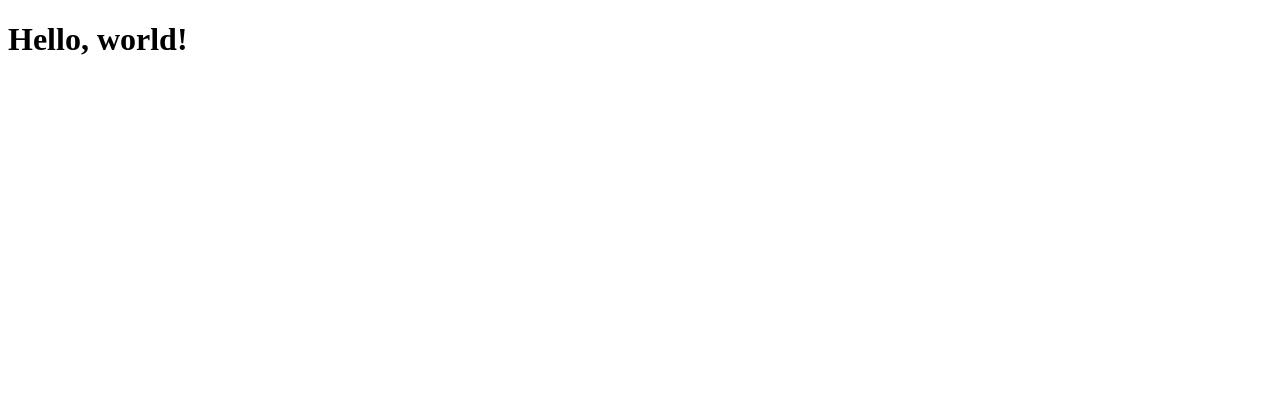
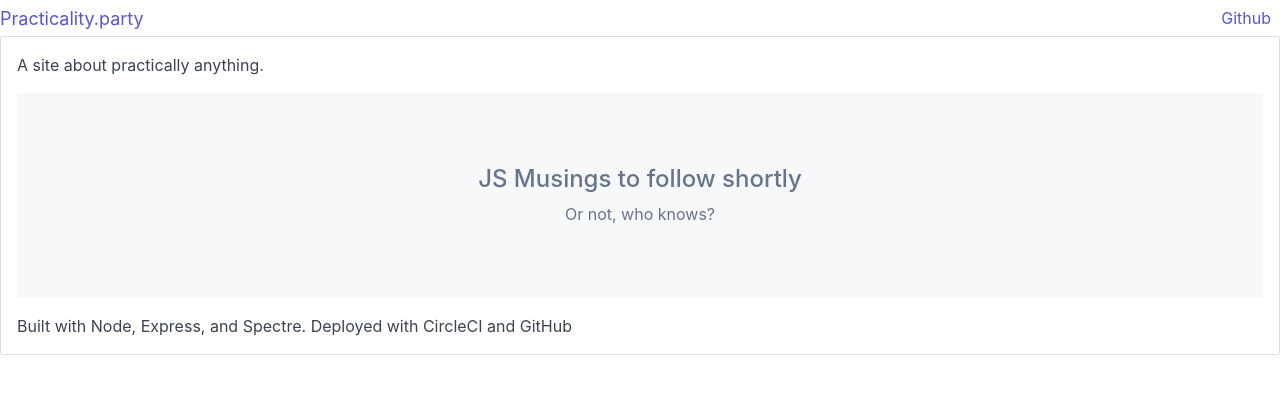
Before and after one commit to SRobotSoftware/practicality, a website: page public/index.html in a window 1280 px wide. Drawn offline with nearby package versions, Linux system fonts and the light colour scheme.

Commit message:
Update home page

```diff
--- a/public/index.html
+++ b/public/index.html
@@ -3,8 +3,30 @@
 <head>
   <meta charset="UTF-8">
   <title>Practicality.party</title>
+  <link rel="stylesheet" href="https://cdnjs.cloudflare.com/ajax/libs/spectre.css/0.2.14/spectre.min.css">
 </head>
 <body>
-  <h1>Hello, world!</h1>
+  <header class="navbar">
+    <section class="navbar-section">
+      <a href="#" class="navbar-brand mr-10">Practicality.party</a>
+    </section>
+    <section class="navbar-center">
+    </section>
+    <section class="navbar-section">
+      <a class="btn btn-link" href="https://github.com/Zmixon/practicality">Github</a>
+    </section>
+  </header>
+  <div class="panel">
+    <div class="panel-header">
+      <div class="panel-title">A site about practically anything.</div>
+    </div>
+    <div class="panel-body">
+      <div class="empty">
+        <h4 class="empty-title">JS Musings to follow shortly</h4>
+        <p class="empty-subtitle">Or not, who knows?</p>
+      </div>
+    </div>
+    <div class="panel-footer">Built with Node, Express, and Spectre. Deployed with CircleCI and GitHub</div>
+  </div>
 </body>
 </html>
```
